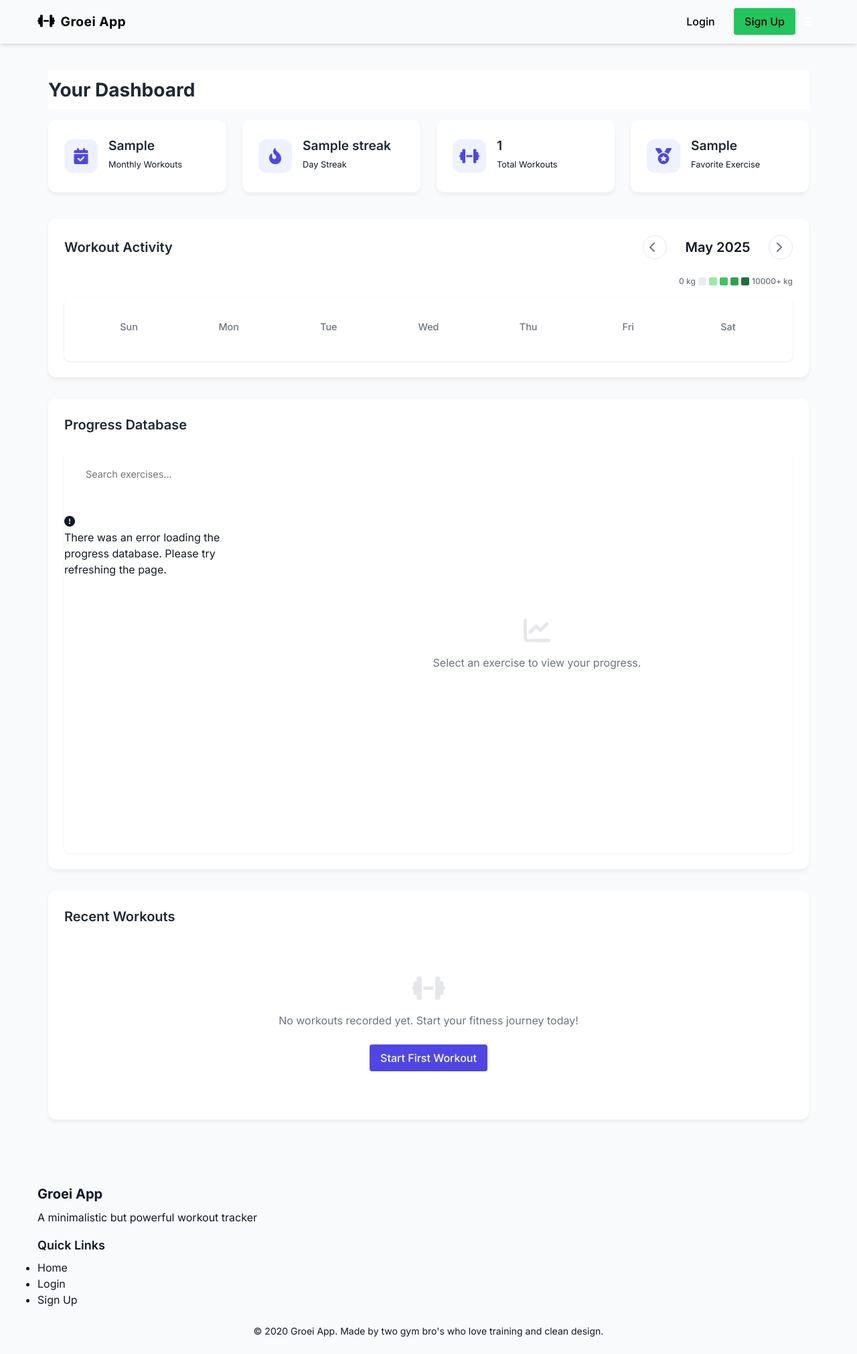
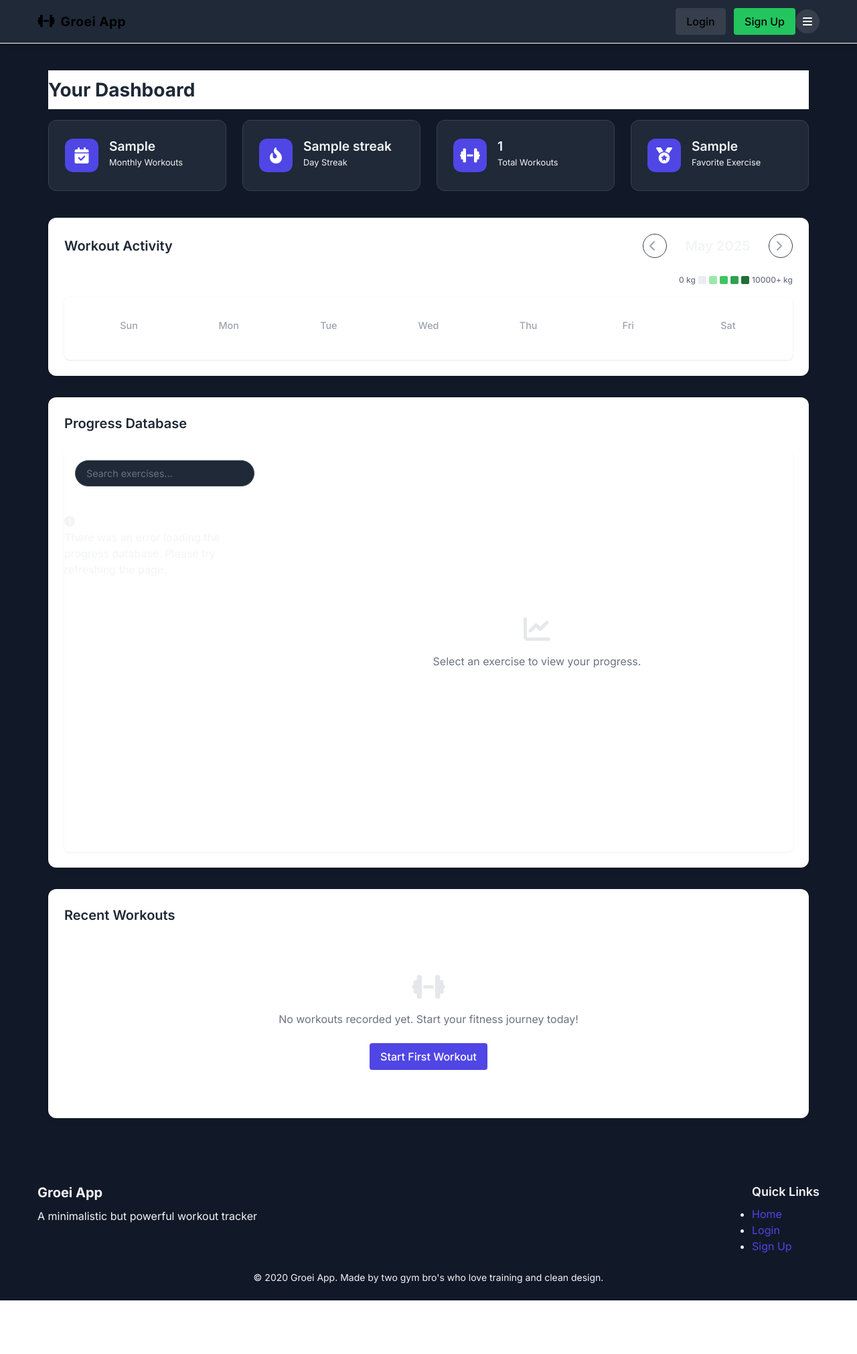
Before and after one commit to BRONDIJKxyz/Groei-app, a Flask app: template gym_app/templates/dashboard.html in a window 1280 px wide. Shown: the whole page at 67% size. After the commit the page ends 1941 px from the top, so only its background shows below. Run offline with Flask 3, Linux system fonts and the light colour scheme; the template is opened without the code that fills it: most values are stand-ins (such as "Sample title", 1, 10 or a date in 2020); parts of the project's set-up code (start-up, migrations or seed data) failed here and were passed over; some libraries are stand-ins or nearby versions.

Commit message:
extra update

```diff
--- a/gym_app/static/css/main.css
+++ b/gym_app/static/css/main.css
@@ -25,22 +25,36 @@
   --color-gray-700: #374151;
   --color-gray-800: #1f2937;
   --color-gray-900: #111827;
+
+  /* Dark Theme Palette */
+  --color-bg-dark-primary: #111827;    /* Gray-900 - Main background */
+  --color-bg-dark-secondary: #1f2937;  /* Gray-800 - Cards, sections */
+  --color-bg-dark-tertiary: #374151;   /* Gray-700 - Borders, hover states */
+
+  --color-text-dark-primary: #f3f4f6;    /* Gray-100 - Primary text */
+  --color-text-dark-secondary: #9ca3af;  /* Gray-400 - Secondary text */
+  --color-text-dark-placeholder: #6b7280; /* Gray-500 - Placeholders */
 }
 
 html {
   font-family: 'Inter', system-ui, -apple-system, sans-serif;
   font-size: 16px;
   line-height: 1.5;
-  color: var(--color-gray-900);
+  color: var(--color-text-dark-primary); /* Default text color for dark theme */
 }
 
 body {
-  background-color: var(--color-gray-50);
+  background-color: var(--color-bg-dark-primary); /* Main background for dark theme */
 }
 
 a {
-  color: inherit;
+  color: var(--color-primary); /* Default link color, can be adjusted */
   text-decoration: none;
+}
+
+a:hover {
+  color: var(--color-primary-dark);
+  text-decoration: underline;
 }
 
 button, input, select, textarea {
@@ -178,11 +192,11 @@ button, input, select, textarea {
 
 /* Media Queries */
 @media (min-width: 768px) {
-  .md\\:flex-row {
+  .md\:flex-row {
     flex-direction: row;
   }
 
-  .md\\:mb-0 {
+  .md\:mb-0 {
     margin-bottom: 0;
   }
 }
--- a/gym_app/templates/base.html
+++ b/gym_app/templates/base.html
@@ -48,12 +48,12 @@
     <!-- Font Awesome -->
     <link rel="stylesheet" href="https://cdnjs.cloudflare.com/ajax/libs/font-awesome/6.4.0/css/all.min.css">
 </head>
-<body class="flex flex-col min-h-screen bg-gray-50 {% if request.endpoint == 'main.dashboard' %}dashboard-page{% endif %}">
-    <header class="bg-gradient-to-r from-indigo-600 to-blue-500 text-black shadow-md">
+<body class="flex flex-col min-h-screen {% if request.endpoint == 'main.dashboard' %}dashboard-page{% endif %}">
+    <header class="shadow-md" style="background-color: var(--color-bg-dark-secondary); color: var(--color-text-dark-primary);">
         <nav class="container mx-auto px-4 py-3">
             <div class="flex justify-between items-center">
                 <!-- App Logo - Always visible -->
-                <a href="{{ url_for('main.index') }}" class="app-logo text-black">
+                <a href="{{ url_for('main.index') }}" class="app-logo">
                     <i class="fas fa-dumbbell"></i>
                     <span>Groei App</span>
                 </a>
--- a/gym_app/templates/dashboard.html
+++ b/gym_app/templates/dashboard.html
@@ -562,32 +562,44 @@
             }
 
             // Position the popup
+            if (window.innerWidth < 768) { // Mobile threshold
+                popupEl.style.position = 'fixed';
+                popupEl.style.top = '50%';
+                popupEl.style.left = '50%';
+                popupEl.style.transform = 'translate(-50%, -50%)';
+                popupEl.classList.add('mobile-popup'); // Add class for potential further mobile styling
+            } else {
+                // Desktop positioning (relative to calendar day)
+                popupEl.style.position = 'absolute'; // Ensure it's absolute
+                popupEl.style.transform = 'none';    // Reset any transform
+                popupEl.classList.remove('mobile-popup');
+
                 const calendarRect = calendarEl.getBoundingClientRect();
                 const clickedElement = event.currentTarget;
                 const elementRect = clickedElement.getBoundingClientRect();
 
                 // Calculate position (above the day if possible, below if not enough space)
-            let top = elementRect.top - popupEl.offsetHeight - 10;
-            if (top < 0) {
+                let top = elementRect.top - popupEl.offsetHeight - 10; // 10px offset
+                // If popup goes off screen at the top OR not enough space above, position below
+                if (top < calendarRect.top || (elementRect.top - popupEl.offsetHeight - 10) < 0) {
                     top = elementRect.bottom + 10;
                 }
 
-            // Center horizontally against the clicked day, but keep within calendar bounds
+                // Center horizontally against the clicked day
                 let left = elementRect.left + (elementRect.width / 2) - (popupEl.offsetWidth / 2);
 
-            // Make sure popup doesn't go off-screen
-            const rightEdge = left + popupEl.offsetWidth;
-            const screenWidth = window.innerWidth;
-
+                // Adjust if popup goes off-screen horizontally
+                const bodyRect = document.body.getBoundingClientRect();
                 if (left < 0) {
-                left = 0;
-            } else if (rightEdge > screenWidth) {
-                left = screenWidth - popupEl.offsetWidth;
-            }
-
-            // Set position
-            popupEl.style.top = `${top - calendarRect.top}px`;
-            popupEl.style.left = `${left - calendarRect.left}px`;
+                    left = 5; // Small padding from edge
+                } else if (left + popupEl.offsetWidth > bodyRect.right) {
+                    left = bodyRect.right - popupEl.offsetWidth - 5; // Small padding from edge
+                }
+
+                // Set position relative to the calendar container for scrolling purposes
+                popupEl.style.top = `${top - calendarRect.top + calendarEl.scrollTop}px`;
+                popupEl.style.left = `${left - calendarRect.left + calendarEl.scrollLeft}px`;
+            }
 
             // Show popup
             popupEl.classList.add('visible');
@@ -601,6 +613,7 @@
         // Hide workout popup
         function hideWorkoutPopup() {
             popupEl.classList.remove('visible');
+            popupEl.classList.remove('mobile-popup'); // Ensure mobile class is removed
             document.removeEventListener('click', closePopupOnClickOutside);
         }
 
@@ -992,20 +1005,21 @@
     }
 
     .stat-card {
-        background-color: white;
+        background-color: var(--color-bg-dark-secondary); /* Dark card background */
         border-radius: 0.75rem;
         padding: 1.5rem;
-        box-shadow: 0 4px 6px rgba(0, 0, 0, 0.05);
+        border: 1px solid var(--color-bg-dark-tertiary); /* Subtle border for dark theme */
         display: flex;
         align-items: center;
+        color: var(--color-text-dark-primary); /* Ensure text inside card is light */
     }
 
     .stat-icon {
         width: 50px;
         height: 50px;
         border-radius: 12px;
-        background-color: #EEF2FF;
-        color: #4F46E5;
+        background-color: var(--color-primary); /* Primary color background */
+        color: white; /* Ensure icon itself is white/light for contrast */
         display: flex;
         align-items: center;
         justify-content: center;
@@ -1018,16 +1032,11 @@
     }
 
     .stat-value {
-        font-size: 1.75rem;
-        font-weight: 700;
-        color: #1F2937;
-        margin: 0 0 0.25rem 0;
+        color: var(--color-text-dark-primary);
     }
 
     .stat-label {
-        color: #6B7280;
-        font-size: 0.875rem;
-        margin: 0;
+        color: var(--color-text-dark-secondary); /* Lighter text for labels */
     }
 
     /* Dashboard Sections */
@@ -1111,21 +1120,21 @@
 
     .btn-icon {
         background: transparent;
-        border: 1px solid #E5E7EB;
+        border: 1px solid var(--color-bg-dark-tertiary); /* Dark theme: Adjusted border */
         border-radius: 50%;
         width: 36px;
         height: 36px;
         display: flex;
         align-items: center;
         justify-content: center;
-        color: #6B7280;
+        color: var(--color-text-dark-secondary); /* Dark theme: Adjusted icon color */
         cursor: pointer;
         transition: all 0.2s ease;
     }
 
     .btn-icon:hover {
-        background-color: #F3F4F6;
-        color: #4F46E5;
+        background-color: var(--color-bg-dark-tertiary); /* Dark theme: Adjusted hover background */
+        color: var(--color-primary); /* Dark theme: Ensure hover icon color is primary */
     }
 
     .weekday-headers {
@@ -1139,7 +1148,7 @@
     .weekday-headers div {
         font-size: 0.9rem;
         font-weight: 500;
-        color: #6B7280;
+        color: var(--color-text-dark-secondary); /* Dark theme: lighter gray for headers */
         padding: 0.5rem 0;
     }
 
@@ -1574,9 +1493,14 @@
         width: 100%;
         padding: 0.5rem 1rem;
         border-radius: 1.5rem;
-        border: 1px solid var(--border-color);
-        background-color: var(--card-bg);
+        border: 1px solid var(--color-bg-dark-tertiary); /* Dark theme border */
+        background-color: var(--color-bg-dark-secondary); /* Dark theme background */
+        color: var(--color-text-dark-primary); /* Dark theme text color */
         font-size: 0.9rem;
+    }
+
+    .progress-search-input::placeholder {
+        color: var(--color-text-dark-placeholder); /* Dark theme placeholder text */
     }
 
     .exercise-list-items {
```
Also changed, not shown: other parts of gym_app/templates/dashboard.html (+17 -107 lines), gym_app/static/css/workout-popup.css (+46 -47 lines). Lines whose indentation alone changed are shown as unchanged.
